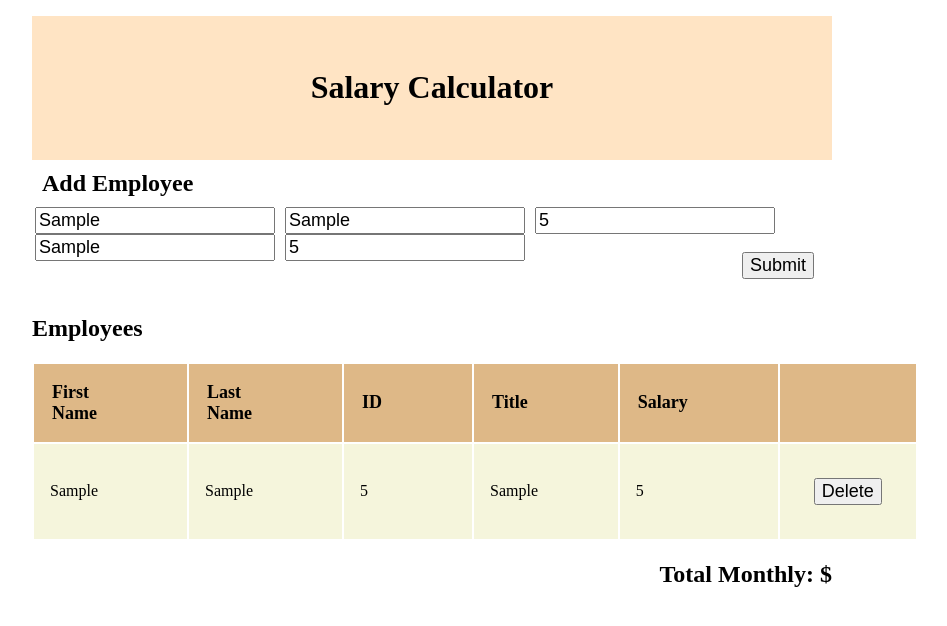
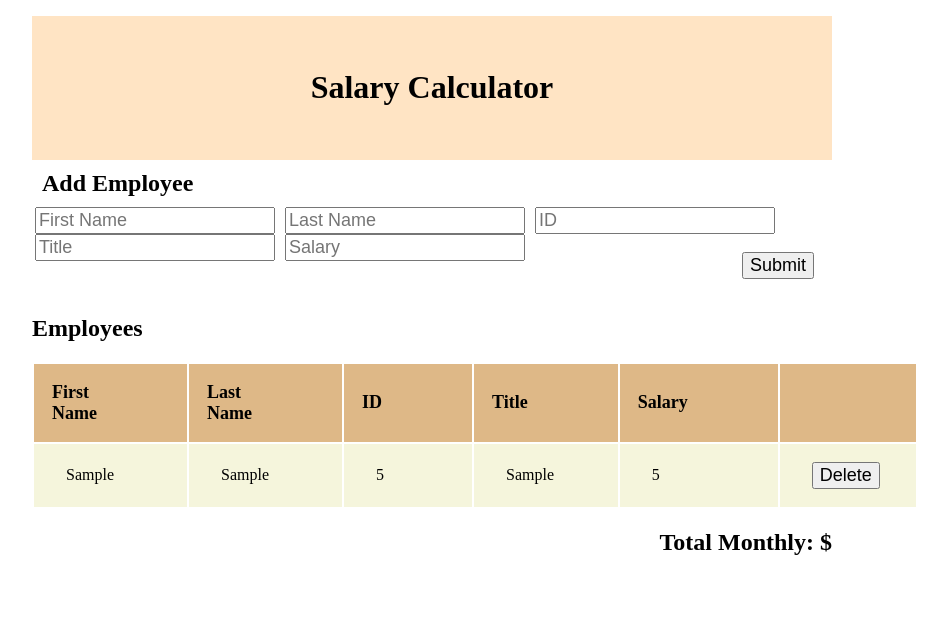
Before and after one commit to adamantdude/weekend-jquery-salary-calculatr, a plain HTML site: page index.html in a window 1280 px wide. Both pictures are taken after typing "Sample", "Sample", "5", "Sample", "5" into the empty fields and a click on the button "Submit". Shown: the whole page, without its empty margins (208-1155 px from the left). Drawn offline with Linux system fonts and the light colour scheme.

```diff
--- a/script.js
+++ b/script.js
@@ -19,6 +19,14 @@ function submitEmployee() {
             <td><button class="deleteEm">Delete</button></td>
         </tr>
     `)
+
+    // reset text box values
+    $('#fName').val('');
+    $('#lName').val('');
+    $('#emID').val('');
+    $('#emTitle').val('');
+    $('#emSalary').val('');
+
     dynamicListener();
 }
 
--- a/stylesheet.css
+++ b/stylesheet.css
@@ -41,10 +41,10 @@ footer {
 td {
     background-color: beige;
     font-size: 16px;
-    padding: 1em;
+    padding: 0em 0em 0em 2em;
 }
 
 td button {
-    margin: 1em;
+    margin: 1em 2em 1em 0em;
     font-size: 18px;
 }
```
